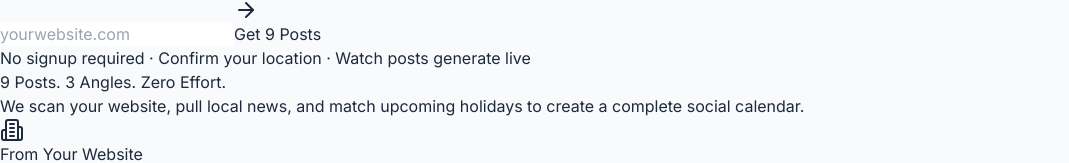
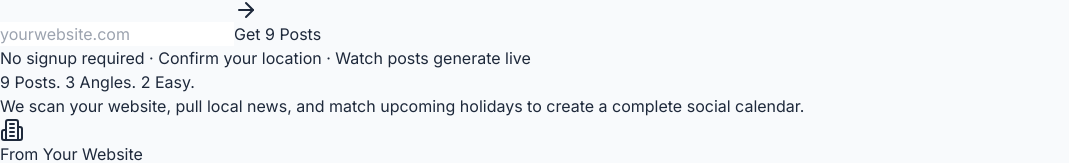
Before and after one commit to wyatt-lgtm/ad-launch, a Next.js app in the folder nextjs_space/: page / in a window 1280 px wide. Shown: the part 290-453 px from the top of the page, without its empty margins (0-1069 px from the left). Built offline with nearby package versions, Linux system fonts and the light colour scheme; no server answers.

Commit message:
Change Zero Effort to 2 Easy

```diff
--- a/nextjs_space/app/components/landing-content.tsx
+++ b/nextjs_space/app/components/landing-content.tsx
@@ -136,7 +136,7 @@ export default function LandingContent() {
         <div className="max-w-[1200px] mx-auto px-4 sm:px-6">
           <div className="text-center mb-14">
             <h2 className="text-3xl sm:text-4xl font-bold text-gray-900 mb-4">
-              9 Posts. 3 Angles. <span className="text-blue-600">Zero Effort.</span>
+              9 Posts. 3 Angles. <span className="text-blue-600">2 Easy.</span>
             </h2>
             <p className="text-gray-600 max-w-xl mx-auto">We scan your website, pull local news, and match upcoming holidays to create a complete social calendar.</p>
           </div>
```
Also changed, not shown: 1 other file (tests, documents, lock files or other folders).
